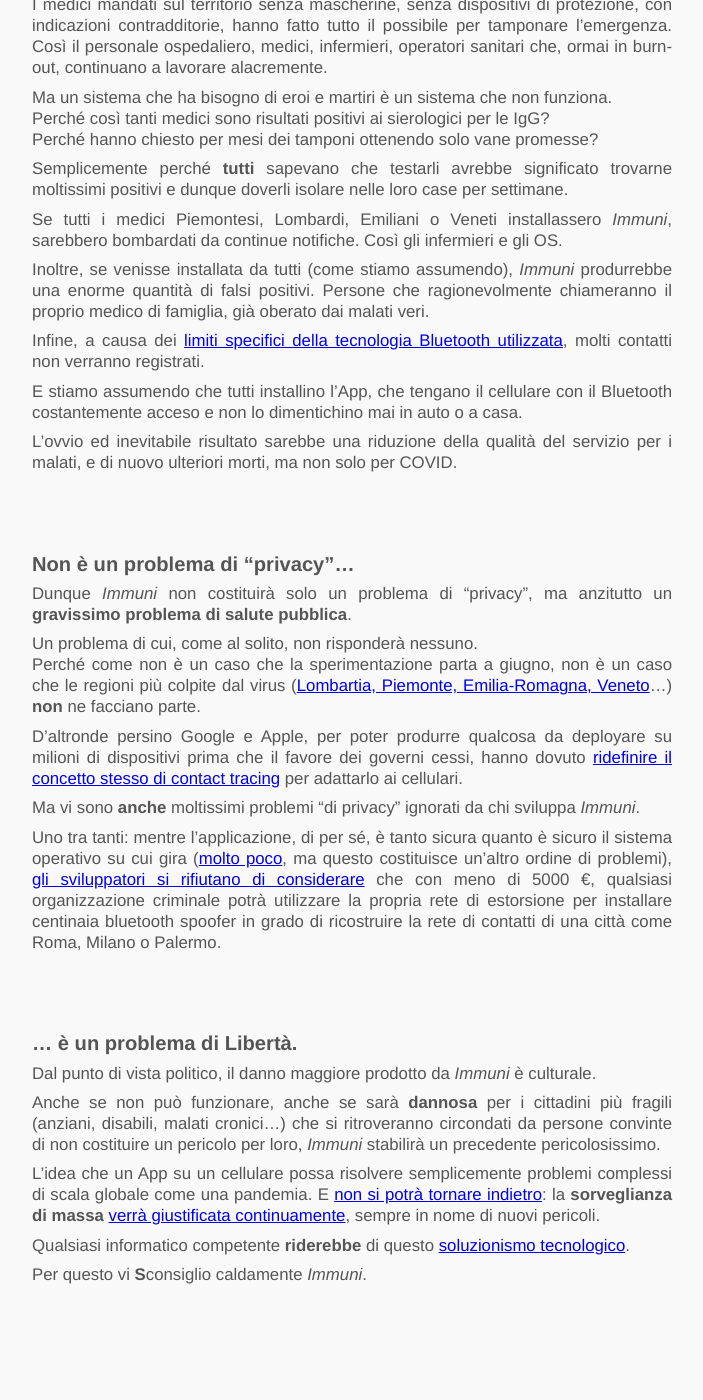
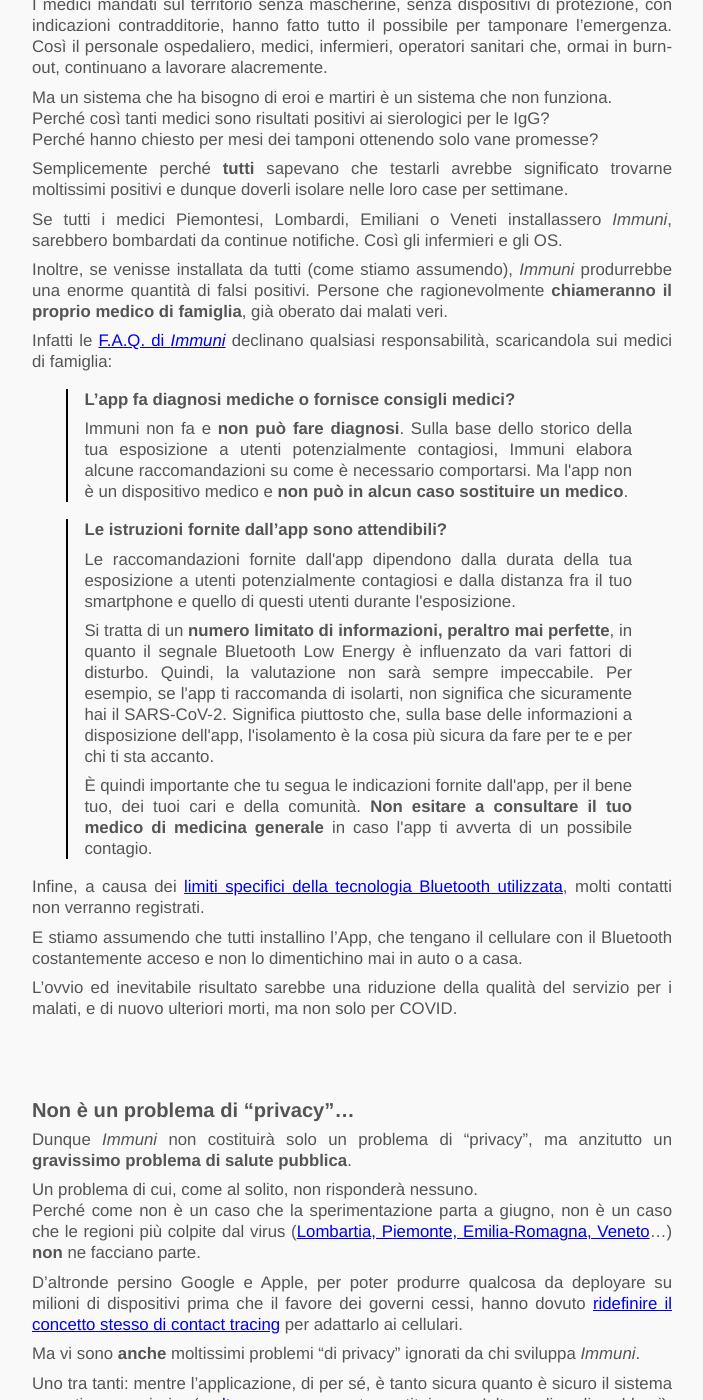
Before and after one commit to Shamar/shamar.github.io, a Jekyll site: the page built from _posts/2020-06-03-perche_sconsiglio_di_installare_immuni.markdown, in a window 1280 px wide and 1400 px high, scrolled down 1618 px. Shown: the whole window, without its empty margins (288-991 px from the left). Built offline with Jekyll 4.4.1, drawn with Linux system fonts in a browser that asks for light colours.

Commit message:
Update 2020-06-03-perche_sconsiglio_di_installare_immuni.markdown

```diff
--- a/_posts/2020-06-03-perche_sconsiglio_di_installare_immuni.markdown
+++ b/_posts/2020-06-03-perche_sconsiglio_di_installare_immuni.markdown
@@ -76,8 +76,31 @@
 bombardati da continue notifiche. Così gli infermieri e gli OS.
 
 Inoltre, se venisse installata da tutti (come stiamo assumendo), *Immuni* produrrebbe
-una enorme quantità di falsi positivi. Persone che ragionevolmente chiameranno
-il proprio medico di famiglia, già oberato dai malati veri.
+una enorme quantità di falsi positivi. Persone che ragionevolmente **chiameranno
+il proprio medico di famiglia**, già oberato dai malati veri.
+
+Infatti le [F.A.Q. di *Immuni*](https://www.immuni.italia.it/faq.html) declinano
+qualsiasi responsabilità, scaricandola sui medici di famiglia:
+
+<blockquote>
+  <h3>L’app fa diagnosi mediche o fornisce consigli medici?</h3>
+  <p>
+  Immuni non fa e <b>non può fare diagnosi</b>. Sulla base dello storico della tua esposizione a utenti potenzialmente contagiosi, Immuni elabora alcune raccomandazioni su come è necessario comportarsi. Ma l'app non è un dispositivo medico e <b>non può in alcun caso sostituire un medico</b>.
+  </p>
+</blockquote>
+
+<blockquote>
+  <h3>Le istruzioni fornite dall’app sono attendibili?</h3>
+  <p>
+  Le raccomandazioni fornite dall'app dipendono dalla durata della tua esposizione a utenti potenzialmente contagiosi e dalla distanza fra il tuo smartphone e quello di questi utenti durante l'esposizione.
+  </p>
+  <p>
+Si tratta di un <b>numero limitato di informazioni, peraltro mai perfette</b>, in quanto il segnale Bluetooth Low Energy è influenzato da vari fattori di disturbo. Quindi, la valutazione non sarà sempre impeccabile. Per esempio, se l'app ti raccomanda di isolarti, non significa che sicuramente hai il SARS-CoV-2. Significa piuttosto che, sulla base delle informazioni a disposizione dell'app, l'isolamento è la cosa più sicura da fare per te e per chi ti sta accanto.
+  </p>
+  <p>
+È quindi importante che tu segua le indicazioni fornite dall'app, per il bene tuo, dei tuoi cari e della comunità. <b>Non esitare a consultare il tuo medico di medicina generale</b> in caso l'app ti avverta di un possibile contagio.
+  </p>
+</blockquote>
 
 Infine, a causa dei [limiti specifici della tecnologia Bluetooth utilizzata](https://medium.com/personaldata-io/inferring-distance-from-bluetooth-signal-strength-a-deep-dive-fe7badc2bb6d), molti contatti non verranno registrati.
 
```
